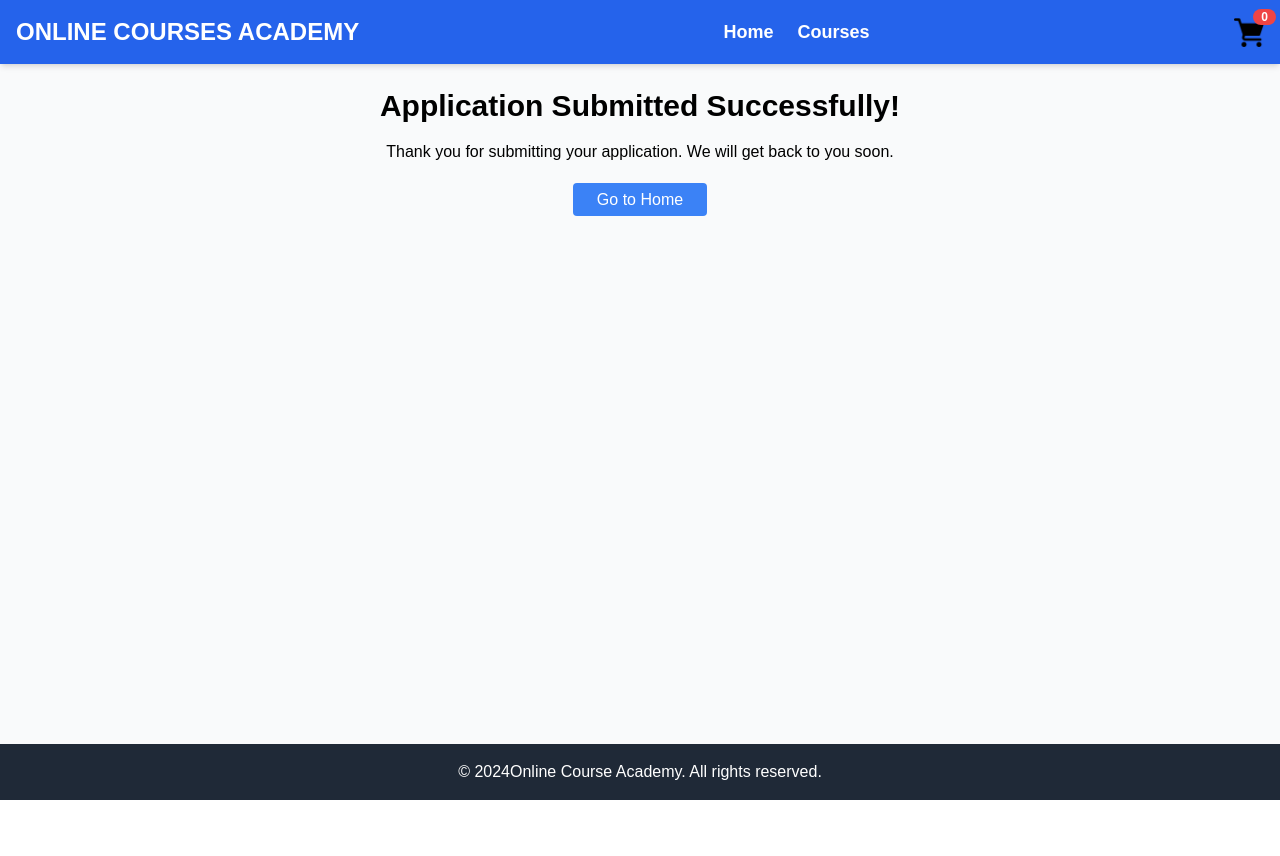
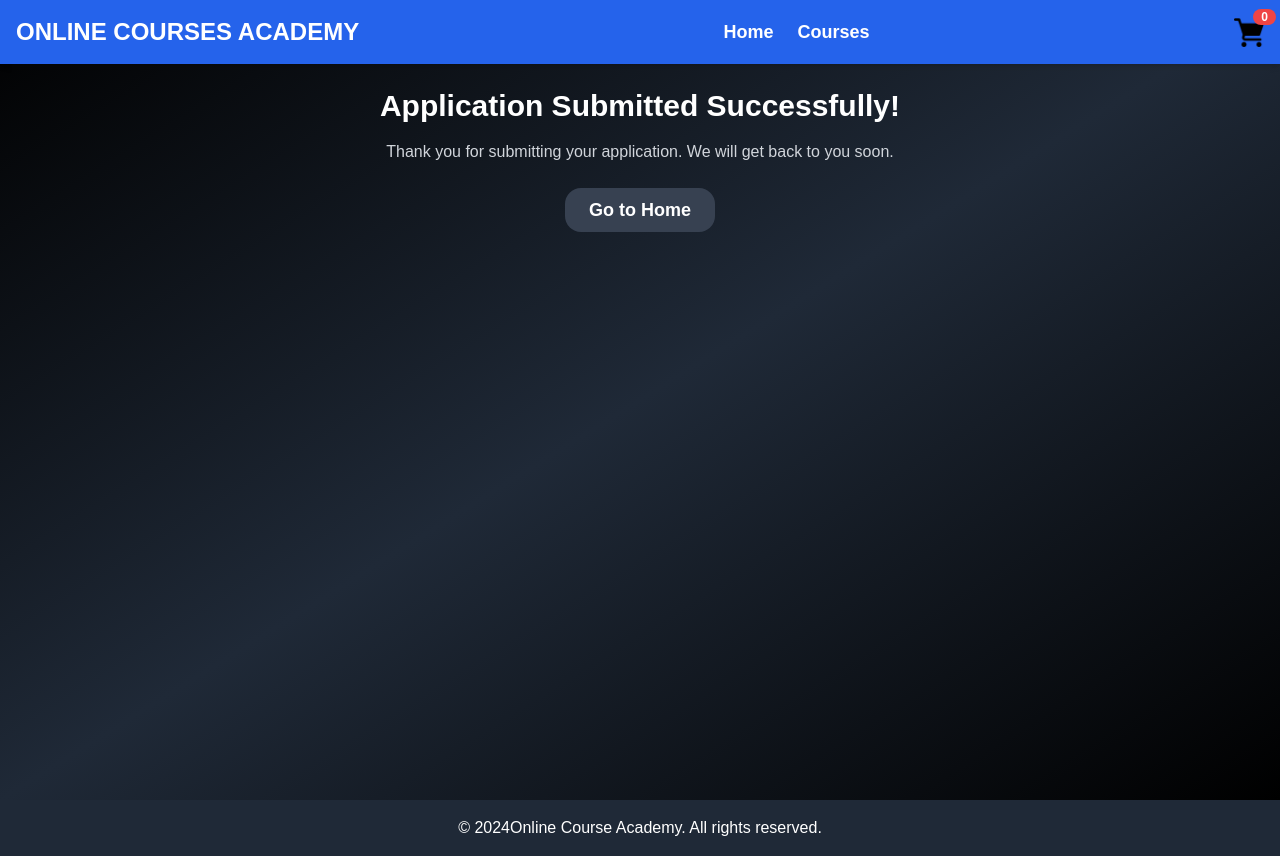
Before and after one commit to Chirukeshyt/OnlineCourseAcademy, a Next.js app: page /success in a window 1280 px wide. Before the commit the page ends 800 px from the top, so only its background shows below. Built offline with nearby package versions, Linux system fonts and the light colour scheme.

Commit message:
success page

```diff
--- a/pages/success.js
+++ b/pages/success.js
@@ -3,13 +3,29 @@ import Link from "next/link";
 
 const SuccessPage = () => {
     return (
-        <div>
+        <div className="min-h-screen bg-gradient-to-br from-black via-gray-800 to-black relative">
+            {/* Background lines */}
+            <div
+                className="absolute inset-0 bg-gradient-to-br from-white to-transparent opacity-10 pointer-events-none"
+                style={{
+                    backgroundImage: "radial-gradient(circle, rgba(255,255,255,0.1) 1%, transparent 1%)",
+                    backgroundSize: "50px 50px",
+                }}
+            ></div>
+
             <Navbar />
-            <div className="max-w-6xl mx-auto p-6 text-center">
-                <h1 className="text-3xl font-bold mb-4">Application Submitted Successfully!</h1>
-                <p className="mb-6">Thank you for submitting your application. We will get back to you soon.</p>
-                <Link href="/" className="px-6 py-2 bg-blue-500 text-white rounded hover:bg-blue-600">
-                    Go to Home
+
+            <div className="max-w-6xl mx-auto p-6 text-center relative z-10">
+                <h1 className="text-3xl font-bold mb-4 text-white">
+                    Application Submitted Successfully!
+                </h1>
+                <p className="mb-6 text-gray-300">
+                    Thank you for submitting your application. We will get back to you soon.
+                </p>
+                <Link href="/">
+                    <button className="px-6 py-2 bg-gray-700 text-white rounded-2xl font-semibold text-lg transition-transform transform hover:scale-105 duration-300">
+                        Go to Home
+                    </button>
                 </Link>
             </div>
         </div>
```
